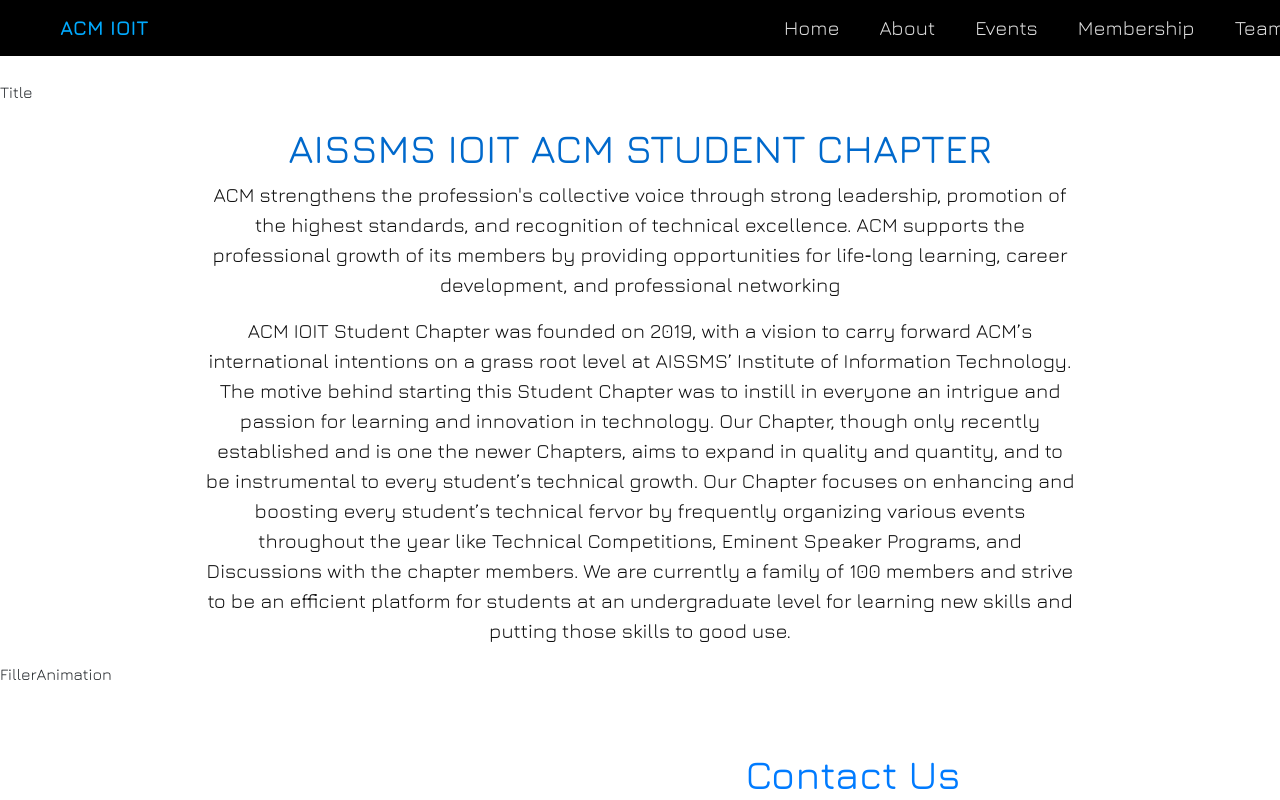
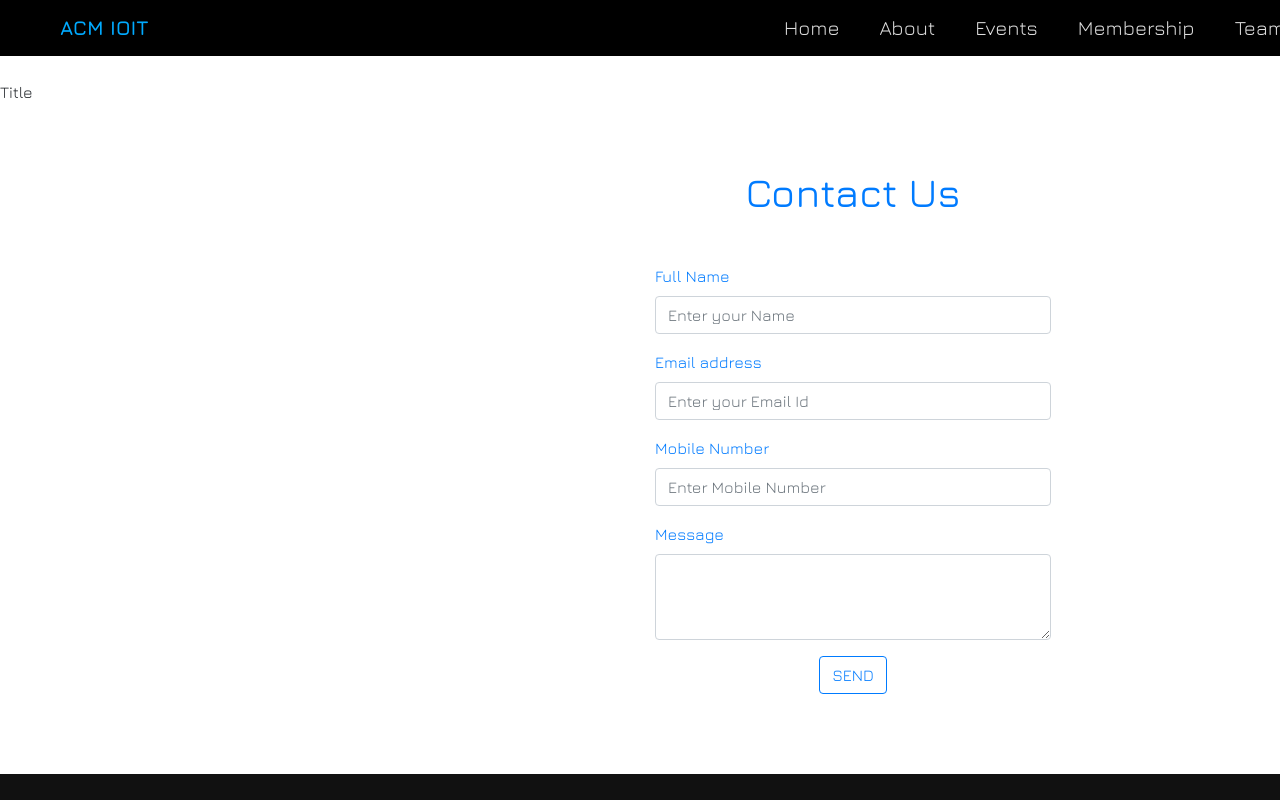
Before and after one commit to inFamousxD/acm-ioit-react, a React (Create React App) app: page / in a window 1280 px wide. Shown: the top 800 px of the page. Built offline with nearby package versions, Linux system fonts and the light colour scheme.

Commit message:
Restructured App.js

```diff
--- a/src/App.js
+++ b/src/App.js
@@ -2,14 +2,15 @@
 import { BrowserRouter as Router } from "react-router-dom";
 
 
-import AcmInfo from './components/Dashboard/AcmInfo/AcmInfo';
+// import AcmInfo from './components/Dashboard/AcmInfo/AcmInfo';
 import Contact from './components/Dashboard/Contact/Contact';
 import Footer from './components/Dashboard/Footer/Footer';
 import Navbar from './components/Dashboard/Navbar/Navbar';
 // import News from './components/Dashboard/NewsFlash/News';
 import TitleAnimation from './components/Dashboard/TitleAnimation/TitleAnimation';
-import FillerAnimation from './components/Dashboard/FillerAnimation/FillerAnimation';
+// import FillerAnimation from './components/Dashboard/FillerAnimation/FillerAnimation';
 // import Test from './components/Dashboard/Test/Test';
+// import SVGSphere from './components/Dashboard/TitleAnimation/SVGSphere';
 import 'bootstrap/dist/css/bootstrap.min.css';
 
 function App() {
@@ -20,9 +21,10 @@
       <Navbar />
       </Router>
       <TitleAnimation />
-      <AcmInfo />
+      {/* <SVGSphere /> */}
+      {/* <AcmInfo /> */}
       {/* <News /> */}
-      <FillerAnimation />
+      {/* <FillerAnimation /> */}
       <Contact />
       <Footer />
     </div>
```
